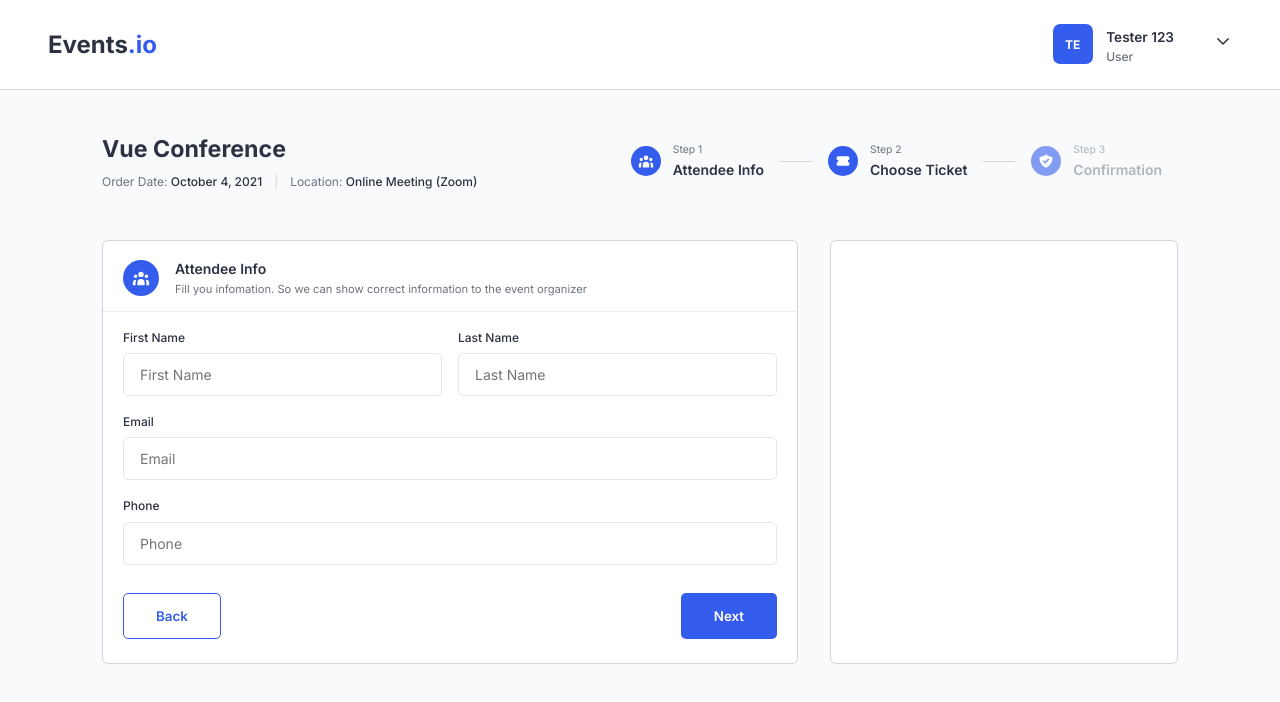
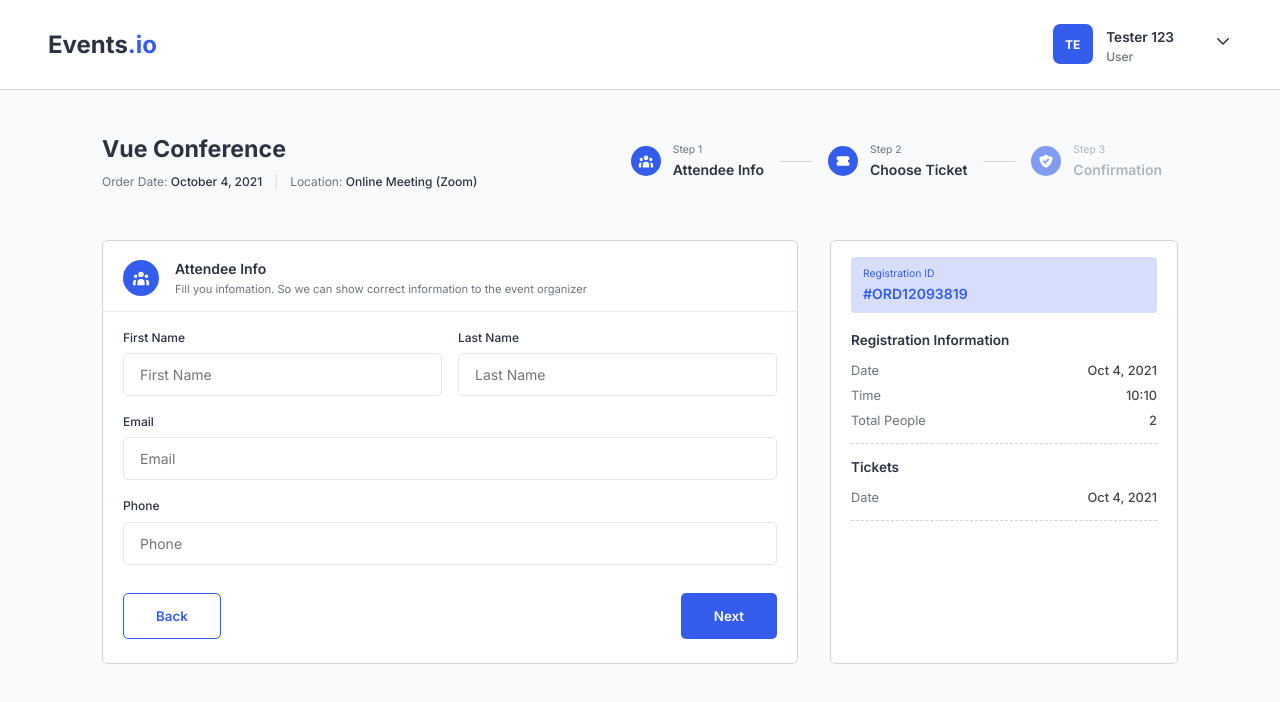
Before and after one commit to Erik3010/events.io, a React (Create React App) app: page /registration in a window 1280 px wide. Shown: the top 702 px of the page. Built offline with nearby package versions, Linux system fonts and the light colour scheme.

Commit message:
feat: add registration summary

```diff
--- a/src/pages/Registration/Registration.js
+++ b/src/pages/Registration/Registration.js
@@ -110,7 +110,90 @@ function Registration() {
               </form>
             </div>
           </div>
-          <div className={styles["registration-summary"]}></div>
+          <div className={styles["registration-summary"]}>
+            <div className={styles["registration-summary-title"]}>
+              <div className={styles["registration-summary-title-tagline"]}>
+                Registration ID
+              </div>
+              <div className={styles["registration-summary-title-id"]}>
+                #ORD12093819
+              </div>
+            </div>
+            <div className={styles["registration-summary-content"]}>
+              <div className={styles["registration-summary-list"]}>
+                <div className={styles["registration-summary-list-title"]}>
+                  Registration Information
+                </div>
+                <div className={styles["registration-summary-list-content"]}>
+                  <div
+                    className={styles["registration-summary-list-content-item"]}
+                  >
+                    <span>Date</span>
+                    <span
+                      className={
+                        styles["registration-summary-list-content-item-value"]
+                      }
+                    >
+                      {new Intl.DateTimeFormat("en-US", {
+                        year: "numeric",
+                        month: "short",
+                        day: "numeric",
+                      }).format(new Date())}
+                    </span>
+                  </div>
+                  <div
+                    className={styles["registration-summary-list-content-item"]}
+                  >
+                    <span>Time</span>
+                    <span
+                      className={
+                        styles["registration-summary-list-content-item-value"]
+                      }
+                    >
+                      10:10
+                    </span>
+                  </div>
+                  <div
+                    className={styles["registration-summary-list-content-item"]}
+                  >
+                    <span>Total People</span>
+                    <span
+                      className={
+                        styles["registration-summary-list-content-item-value"]
+                      }
+                    >
+                      2
+                    </span>
+                  </div>
+                </div>
+              </div>
+              <div className={styles["registration-summary-divider"]}></div>
+              <div className={styles["registration-summary-list"]}>
+                <div className={styles["registration-summary-list-title"]}>
+                  Tickets
+                </div>
+                <div className={styles["registration-summary-list-content"]}>
+                  <div
+                    className={styles["registration-summary-list-content-item"]}
+                  >
+                    <span>Date</span>
+                    <span
+                      className={
+                        styles["registration-summary-list-content-item-value"]
+                      }
+                    >
+                      {new Intl.DateTimeFormat("en-US", {
+                        year: "numeric",
+                        month: "short",
+                        day: "numeric",
+                      }).format(new Date())}
+                    </span>
+                  </div>
+                </div>
+              </div>
+              <div className={styles["registration-summary-divider"]}></div>
+            </div>
+          </div>
         </div>
       </div>
     </Default>
--- a/src/pages/Registration/registration.module.scss
+++ b/src/pages/Registration/registration.module.scss
@@ -143,6 +143,56 @@
           }
         }
       }
+      &-summary {
+        padding: 1rem 1.25rem;
+        &-title {
+          background: rgba(52, 93, 238, 0.2);
+          border-radius: 0.25rem;
+          padding: 0.5rem 0.75rem;
+          margin-bottom: 1rem;
+          &-tagline {
+            font-size: 0.65rem;
+            color: $primary;
+          }
+          &-id {
+            font-weight: 600;
+            font-size: 0.875rem;
+            color: $primary;
+          }
+        }
+        &-content {
+          .registration-summary-list {
+            &-title {
+              font-weight: 600;
+              margin-bottom: 0.5rem;
+              font-size: 0.85rem;
+            }
+            &-content {
+              font-size: 0.8rem;
+              > * + * {
+                margin-top: 0.25rem;
+              }
+              &-item {
+                display: flex;
+                justify-content: space-between;
+                > * {
+                  color: $subtitle;
+                }
+                &-value {
+                  color: $lightText;
+                  font-weight: 500;
+                }
+              }
+            }
+          }
+        }
+        &-divider {
+          margin: 0.75rem 0;
+          height: 1px;
+          border-top: 1px dashed $border;
+          width: 100%;
+        }
+      }
     }
   }
 }
--- a/src/scss/_variables.scss
+++ b/src/scss/_variables.scss
@@ -11,6 +11,7 @@ $white: #ffffff;
 $border: #d1d4db;
 $background: #f9fafc;
 $text: #2c3242;
+$lightText: #43464a;
 $subtitle: #6b7380;
 $error: #f03e3e;
 $errorDarker: #c92f2f;
```
